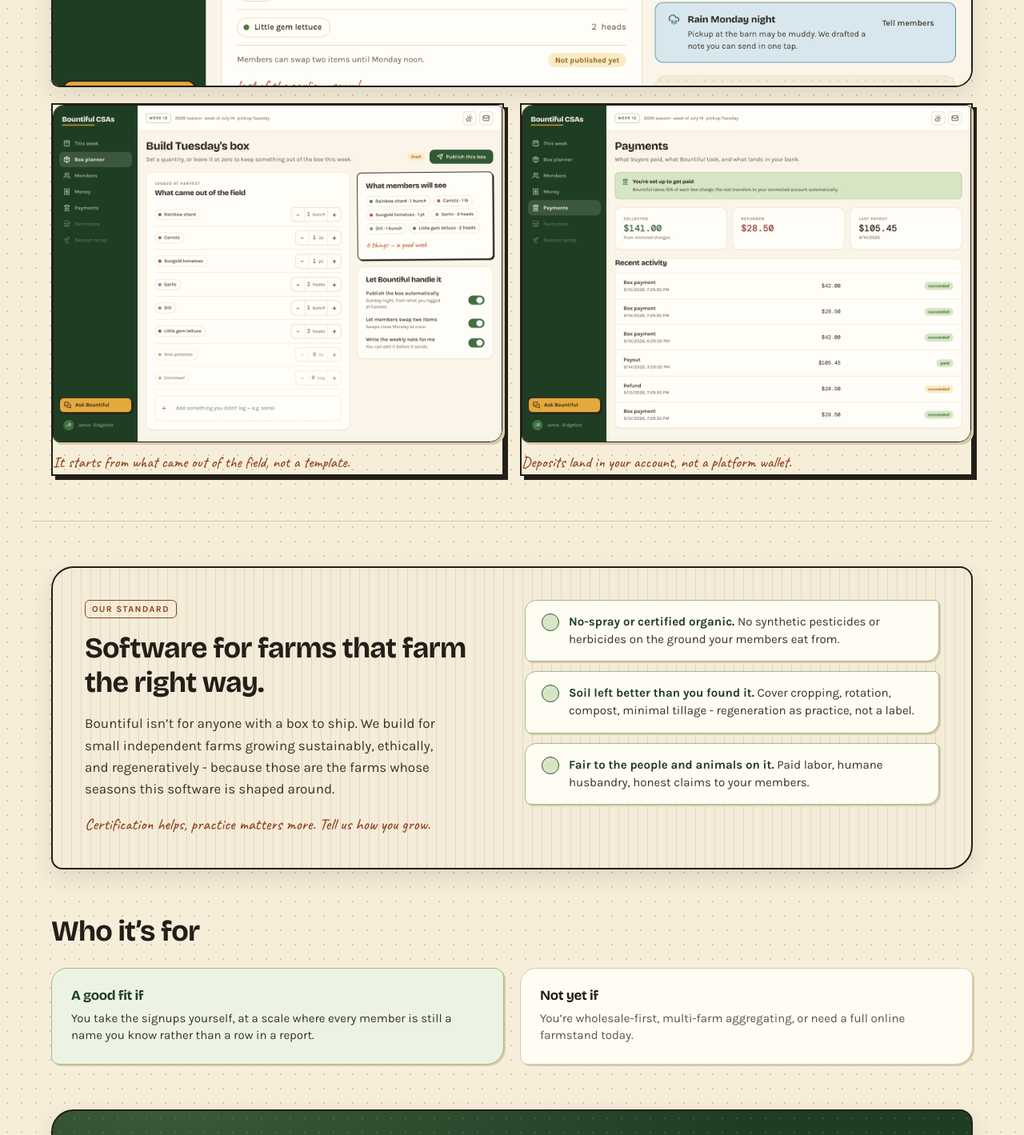
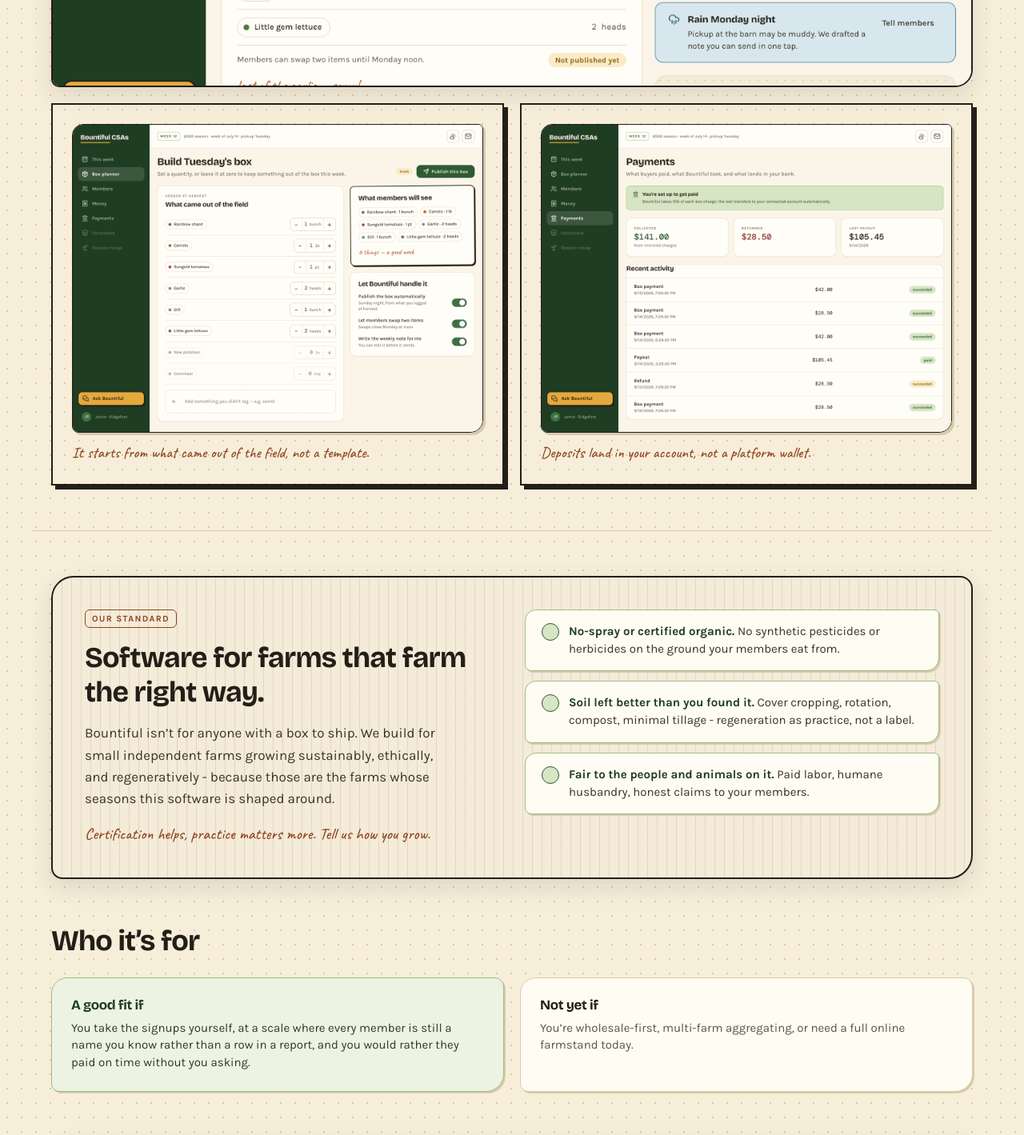
Before and after one commit to matthewcross27/BountifulCSAs, a Next.js app: page / in a window 1280 px wide. Shown: the part 3940-5359 px from the top of the page at 80% size. Built offline with nearby package versions, Linux system fonts and the light colour scheme.

Commit message:
no-mistakes(review): Restore paid-on-time clause and fix packet CSS to only style live divs

```diff
--- a/components/landing/LookInside.tsx
+++ b/components/landing/LookInside.tsx
@@ -39,7 +39,11 @@
 
         <div className="landing-pair">
           {SMALL_SHOTS.map((shot) => (
-            <div key={shot.src} style={{ display: "flex", flexDirection: "column", gap: "var(--space-3)" }}>
+            <div
+              key={shot.src}
+              className="landing-shot-col"
+              style={{ display: "flex", flexDirection: "column", gap: "var(--space-3)" }}
+            >
               <div
                 style={{
                   border: "var(--stroke) solid var(--border-strong)",
--- a/components/landing/WhoItsFor.tsx
+++ b/components/landing/WhoItsFor.tsx
@@ -20,7 +20,8 @@
           <h3 style={{ fontSize: "var(--text-md)", color: "var(--leaf-900)" }}>A good fit if</h3>
           <p style={{ margin: 0, color: "var(--text-body)" }}>
             You take the signups yourself, at a scale where every member is still a name you
-            know rather than a row in a report.
+            know rather than a row in a report, and you would rather they paid on time without
+            you asking.
           </p>
         </div>
         <div
--- a/components/landing/landing.css
+++ b/components/landing/landing.css
@@ -26,25 +26,25 @@
   background-size: var(--pattern-seed-size);
 }
 
-/* Panels read as labels stuck down on the page, not as soft cards. */
-.landing-cards-3 > *,
-.landing-pair > div {
+/* Panels read as labels stuck down on the page, not as soft cards. Scoped to
+   the bare divs that actually need the outline - ProblemSection's cards and
+   WhoItsFor's pair set their own border/box-shadow inline, which an external
+   class can never win against, so this only targets the how-it-works steps
+   and the look-inside screenshot columns. Padded here too, so the outline
+   doesn't sit hard against their text. */
+.landing-step,
+.landing-shot-col {
   border: var(--stroke-bold) solid var(--border-strong);
   box-shadow: var(--shadow-sticker);
+  padding: var(--space-6);
 }
 
-.landing-cards-3 > *:nth-child(even) {
+.landing-cards-3 > .landing-step:nth-child(even) {
   transform: rotate(-0.5deg);
 }
 
-.landing-cards-3 > *:nth-child(odd) {
+.landing-cards-3 > .landing-step:nth-child(odd) {
   transform: rotate(0.4deg);
-}
-
-/* The "how it works" steps are bare divs, so the outline above would otherwise
-   sit hard against their text. Pad them to match the problem cards. */
-.landing-step {
-  padding: var(--space-6);
 }
 
 .landing-glow {
```
